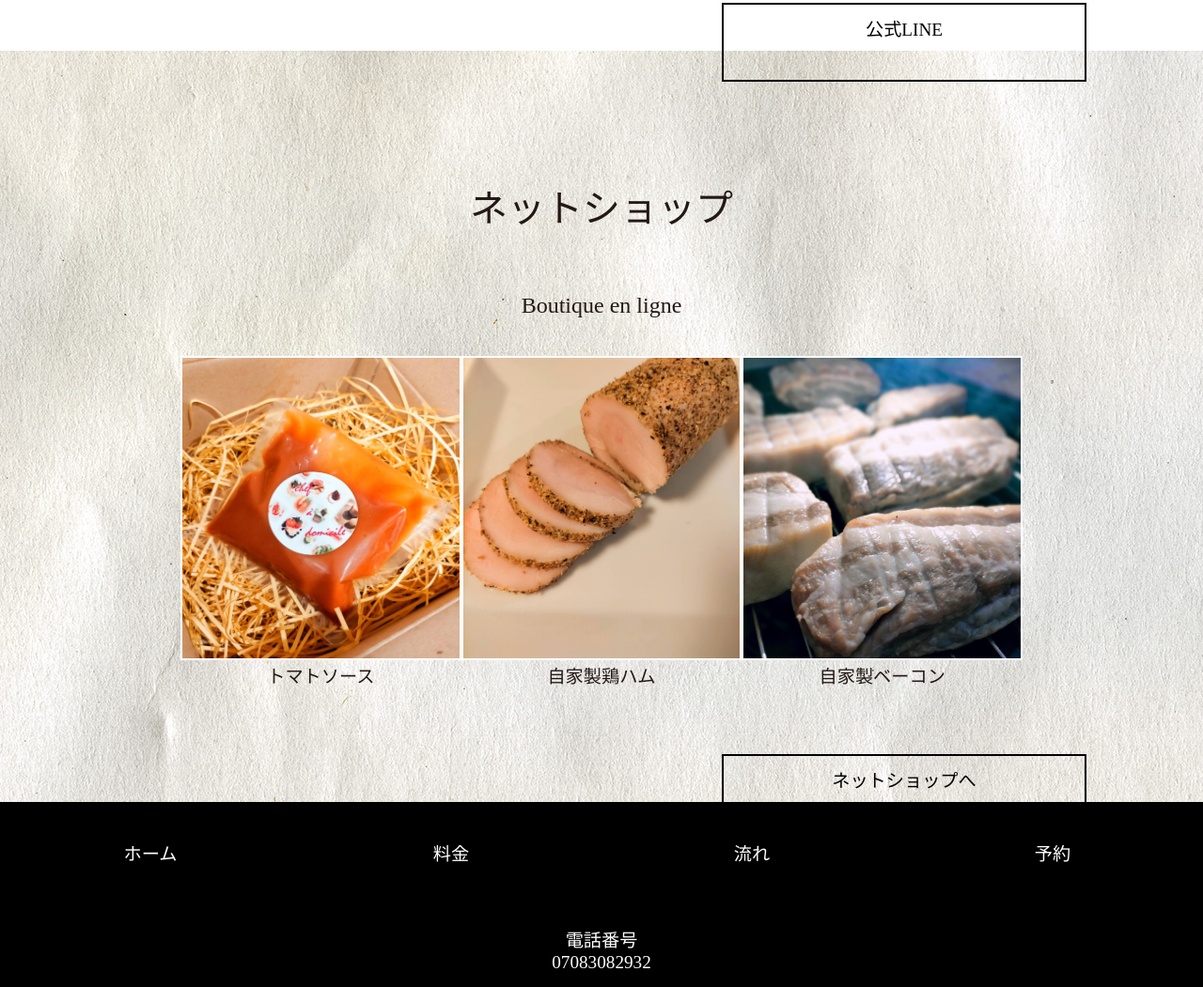
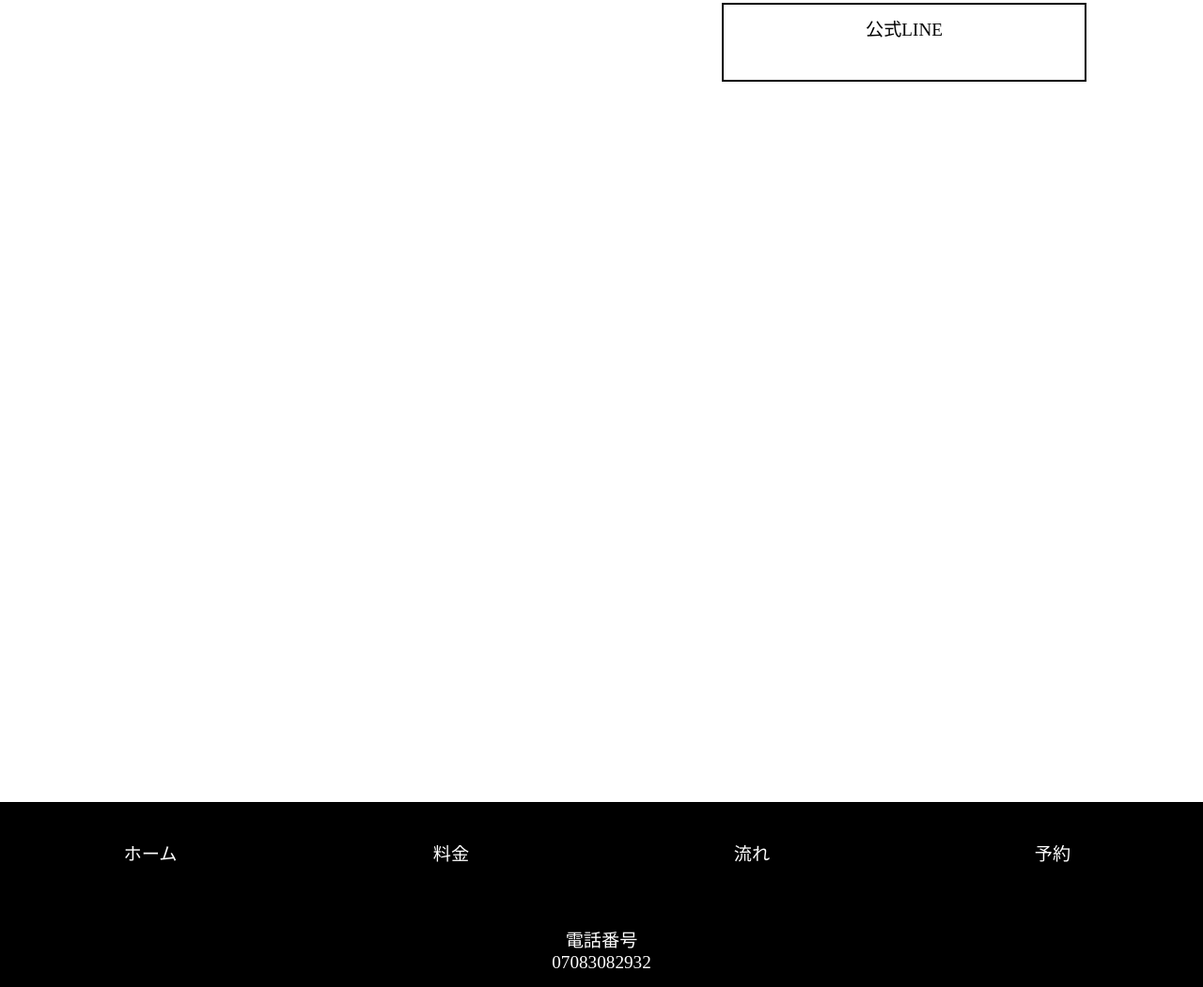
Before and after one commit to 8roi/8roi.github.io, a plain HTML site: page index.html in a window 1280 px wide. Shown: the part 2346-3397 px from the top of the page at 94% size. Drawn offline with nearby package versions, Linux system fonts and the light colour scheme.

Commit message:
Update index.html

```diff
--- a/index.html
+++ b/index.html
@@ -92,29 +92,6 @@
       </div>
   </div>
 <!--コンテナー3個め!-->
-
-    <div class="container3">
-      <h1>ネットショップ</h1>
-      <h2>Boutique en ligne</h2>
-        <div class="container-food">
-        <div class="food">
-          <img src="./img/IMG_8445.jpg" alt="cuisine">
-          <p>トマトソース</p>
-        </div>
-        <div class="food">
-          <img src="./img/IMG_8444.jpg" alt="cuisine">
-          <p>自家製鶏ハム</p>
-        </div>
-        <div class="food">
-          <img src="./img/IMG_8446.jpg" alt="cuisine">
-          <p>自家製ベーコン</p>
-        </div>
-    </div>
-    <a href="https://cheftatsuo4.thebase.in/">
-    <div class="yoyaku2">
-      <p>ネットショップへ</p>
-    </div></a>
-    </div>
 
 <!--コンテナー4個目!-->
     <!---<div class="container4">
```
